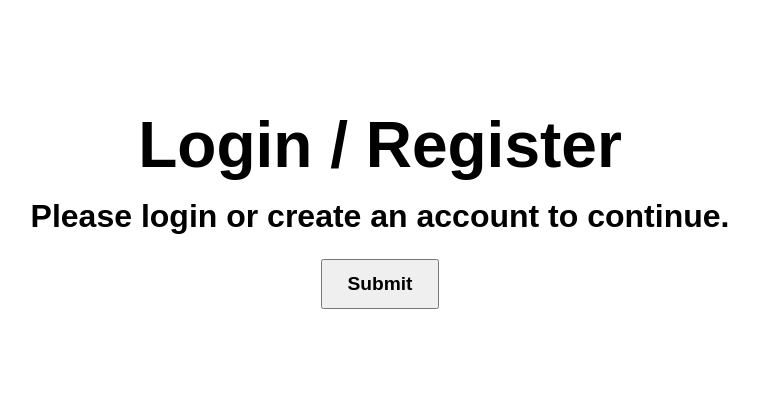
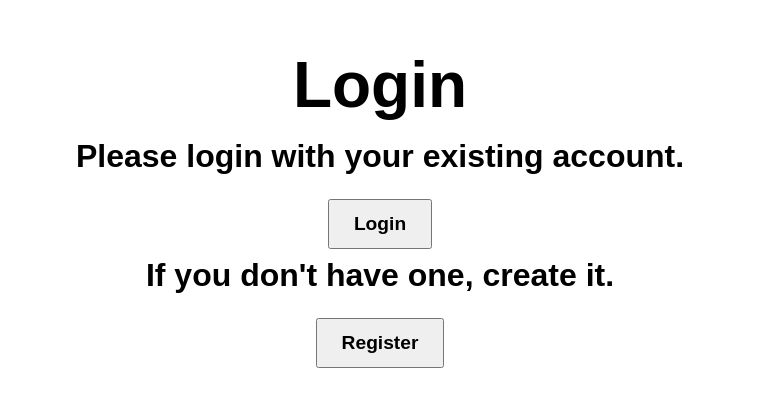
Before and after one commit to Datquangbui1011/Cornhack-Project, a React (Create React App) app in the folder side-quests-front/: page /login in a window 1280 px wide. Shown: the part 204-610 px from the top of the page, without its empty margins (260-1019 px from the left). Built offline with nearby package versions, Linux system fonts and the light colour scheme.

Commit message:
feat/login & register page

```diff
--- a/side-quests-front/src/Router.tsx
+++ b/side-quests-front/src/Router.tsx
@@ -1,7 +1,8 @@
 import React from 'react';
 import { BrowserRouter as Router, Routes, Route } from 'react-router-dom';
 import LandingPage from './pages/LandingPage';
-import LoginRegister from './pages/LoginRegister';
+import LoginPage from './pages/LoginPage';
+import RegisterPage from './pages/RegisterPage';
 // Import other page components as needed
 
 const AppRouter: React.FC = () => {
@@ -9,7 +10,8 @@ const AppRouter: React.FC = () => {
         <Router>
             <Routes>
                 <Route path="/" element={<LandingPage />} />
-                <Route path="/login" element={<LoginRegister />} />
+                <Route path="/login" element={<LoginPage />} />
+                <Route path="/register" element={<RegisterPage />} />
                 {/* Add more routes here */}
             </Routes>
         </Router>
--- a/side-quests-front/src/pages/LandingPage.tsx
+++ b/side-quests-front/src/pages/LandingPage.tsx
@@ -8,7 +8,10 @@ const LandingPage: React.FC = () => {
             <h1>Welcome to sideQuests</h1>
             <p>Your rad roadmap to get to your coding portfolio.</p>
             <Link to="/login">
-                <button>Login / Register</button>
+                <button>Login</button>
+            </Link>
+            <Link to="/register">
+                <button>Register</button>
             </Link>
         </div>
     );
--- /dev/null
+++ b/side-quests-front/src/pages/LoginPage.tsx
@@ -0,0 +1,28 @@
+import React from 'react';
+import { useNavigate } from 'react-router-dom';
+import { Link } from 'react-router-dom';
+import '../styles/LoginRegister.css';
+
+const Login: React.FC = () => {
+    const navigate = useNavigate();
+
+    const handleLogin = () => {
+        // Handle the login logic with backend here
+        navigate('/dashboard');
+    };
+
+    return (
+        <div className="login-register-container">
+            <h1>Login</h1>
+            <p>Please login with your existing account.</p>
+            {/* Add form elements here */}
+            <button onClick={handleLogin}>Login</button>
+            <p>If you don't have one, create it.</p>
+            <Link to="/register">
+                <button onClick={handleLogin}>Register</button>
+            </Link>
+        </div>
+    );
+};
+
+export default Login;
--- a/side-quests-front/src/pages/LoginRegister.tsx
+++ /dev/null
@@ -1,23 +0,0 @@
-import React from 'react';
-import { useNavigate } from 'react-router-dom';
-import '../styles/LoginRegister.css';
-
-const LoginRegister: React.FC = () => {
-    const navigate = useNavigate();
-
-    const handleLogin = () => {
-        // Your login logic here
-        navigate('/dashboard'); // or another route after login
-    };
-
-    return (
-        <div className="login-register-container">
-            <h1>Login / Register</h1>
-            <p>Please login or create an account to continue.</p>
-            {/* Add your form elements here */}
-            <button onClick={handleLogin}>Submit</button>
-        </div>
-    );
-};
-
-export default LoginRegister;
--- /dev/null
+++ b/side-quests-front/src/pages/RegisterPage.tsx
@@ -0,0 +1,23 @@
+import React from 'react';
+import { useNavigate } from 'react-router-dom';
+import '../styles/LoginRegister.css';
+
+const Register: React.FC = () => {
+    const navigate = useNavigate();
+
+    const handleRegister = () => {
+        // Handle the login logic with backend here
+        navigate('/login');
+    };
+
+    return (
+        <div className="login-register-container">
+            <h1>Register</h1>
+            <p>Please create an account.</p>
+            {/* Add form elements here */}
+            <button onClick={handleRegister}>Register</button>
+        </div>
+    );
+};
+
+export default Register;
```
